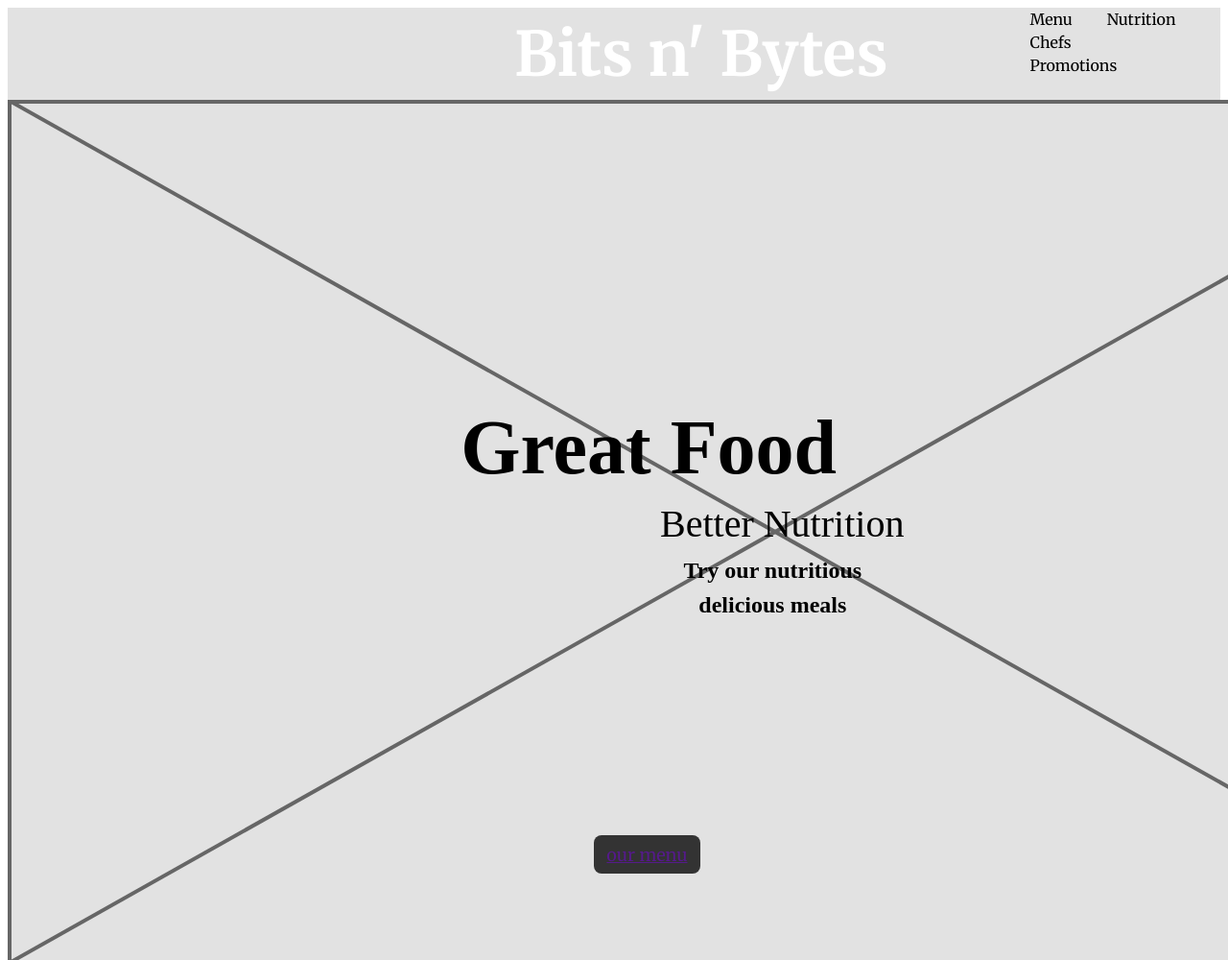
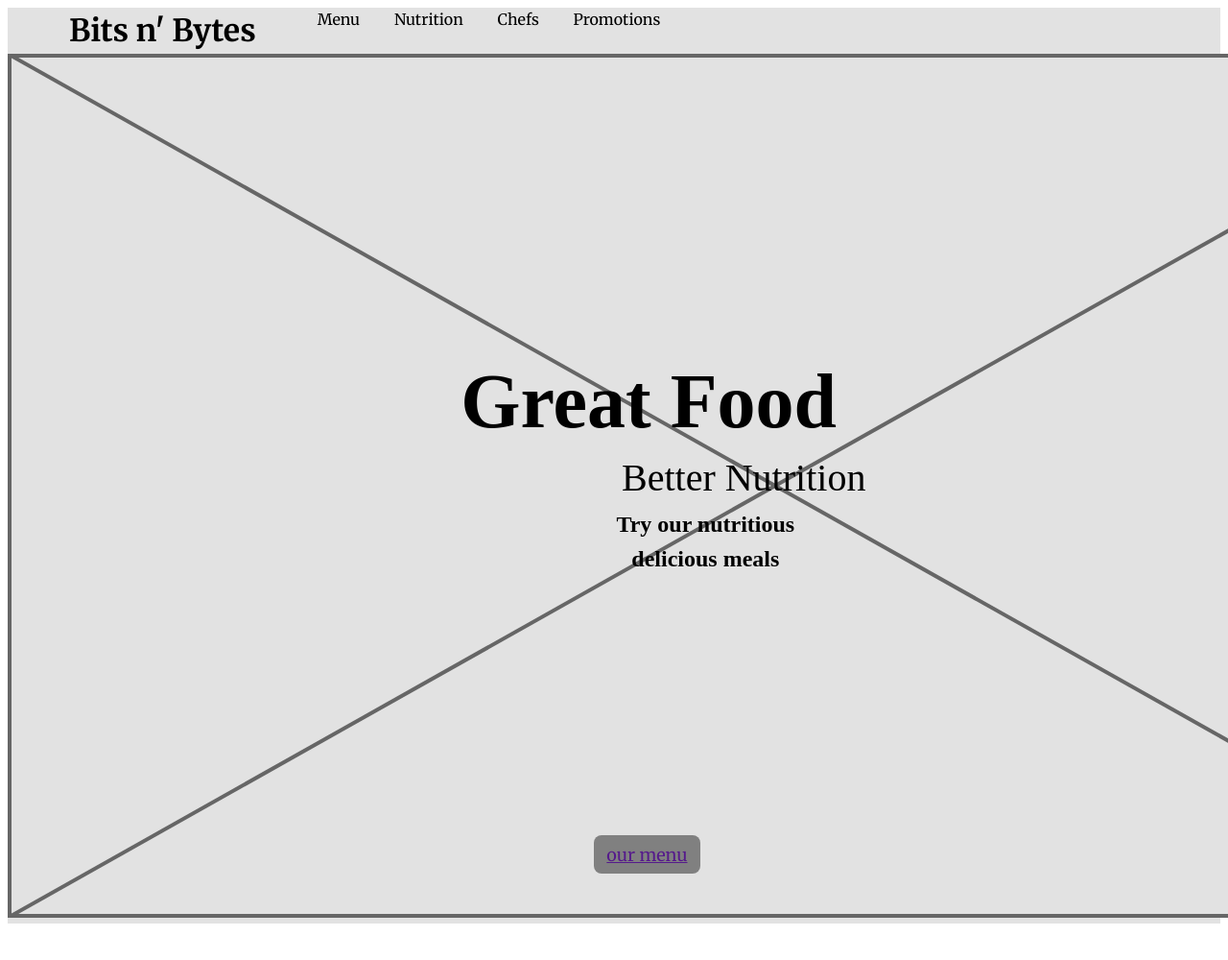
Before and after one commit to yasminaly/restaurant-website, a plain HTML site: page index.html in a window 1280 px wide. Shown: the top 1000 px of the page at 96% size. Drawn offline with Linux system fonts and the light colour scheme.

Commit message:
fix p in sections

```diff
--- a/css/main.css
+++ b/css/main.css
@@ -14,11 +14,11 @@ html {
 }
 
 *, *::before, *::after {
-box-sizing: inherit;
+  box-sizing: inherit;
 }
 
 html {
-  font: normal 100%/1.5 'Merriweather', serif;
+  font: normal 100%/1.5 "Merriweather", serif;
 }
 
 header {
@@ -37,7 +37,7 @@ h2 {
   margin: 0;
   font-size: 5rem;
   line-height: 1.4;
-  font-family: Merriweather bold;
+  font-family: Merriweather-bold;
   float: right;
   position: relative;
   top: -600px;
@@ -46,32 +46,32 @@ h2 {
 
 .banner-content p {
   margin: 1.5rem 0;
-  font-family: Merriweather bold;
+  font-family: Merriweather-bold;
   font-size: 2.5rem;
   float: left;
   clear: right;
   position: relative;
   top: -630px;
-  right: -680px;
+  right: -640px;
 }
 
 h3 {
   margin: 1.5rem 0;
-  font-family: Merriweather light;
+  font-family: Merriweather-light;
   font-size: 1.5rem;
   float: left;
   clear: right;
   position: relative;
   top: -570px;
-  right: -450px;
+  right: -380px;
   text-align: center;
 }
 
 .banner-btn {
   display: inline-block;
   font-size: 1.125rem;
-  background-color: #333;
-  color: white;
+  background-color: grey;
+  color: #000;
   padding: .4em 0.75em 0.3em;
   border-radius: 8px;
   text-decoration: none;
@@ -107,11 +107,17 @@ p {
   right: -680px;
 }
 
-.logo{
+.footer-logo {
   text-decoration: none;
   font-size: 2em;
-  color: #fff;
+  color: black;
   float: left;
   margin-left: 400px;
   margin-right: 20px;
 }
+
+nav a:hover {
+  background-color: grey;
+  text-decoration: none;
+  color: #fff;
+}
--- a/index.html
+++ b/index.html
@@ -74,7 +74,7 @@
         <img src="images/placeholder-1by1.svg" alt="">
         <img src="images/placeholder-1by1.svg" alt="">
       </div>
-      <div class="logo">
+      <div class="footer-logo">
         <a href="">Bits n' Bytes</a>
       </div>
       <div class="contact-info">
```
